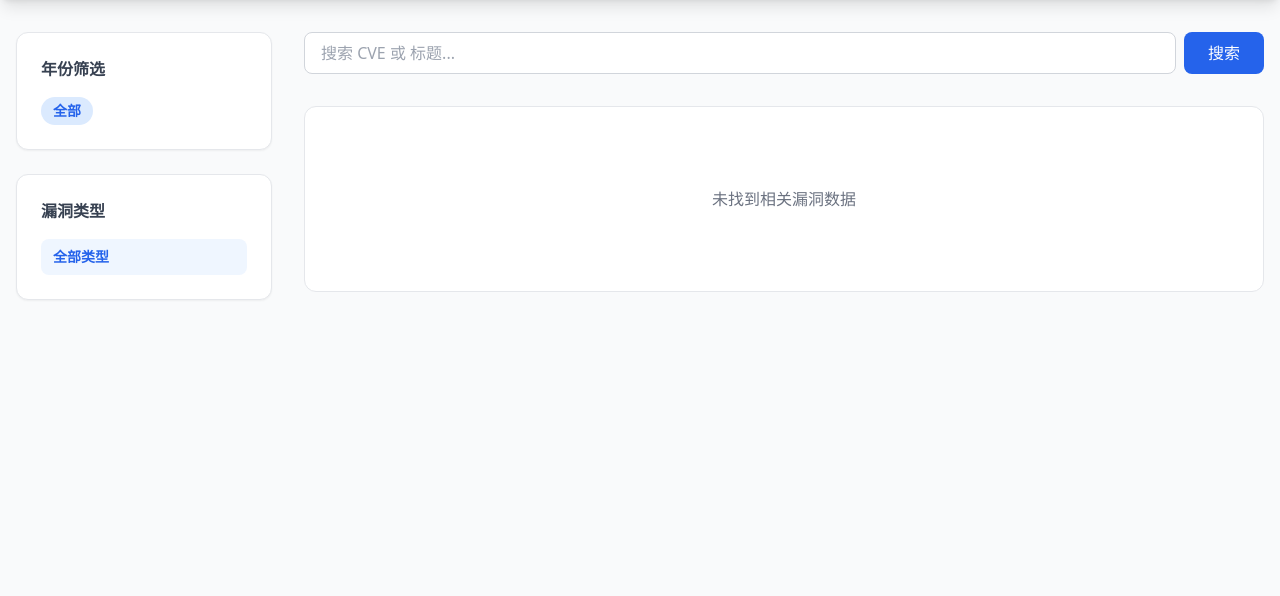
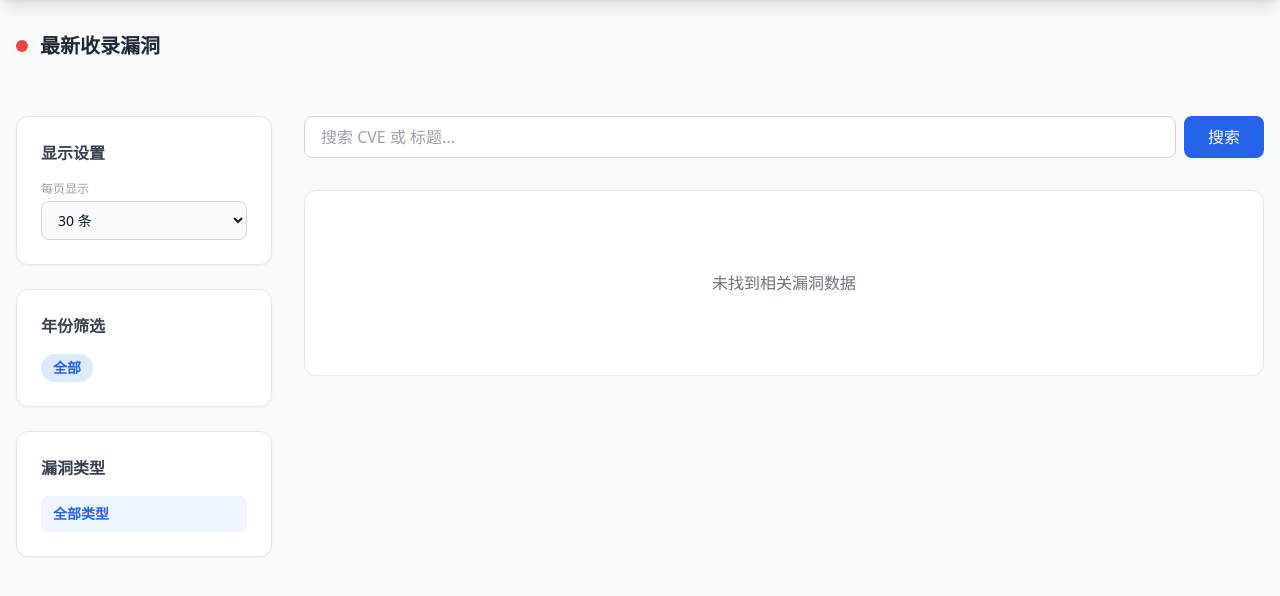
Before and after one commit to slavengr713327-a11y/panel332, a Flask app: page / in a window 1280 px wide. Shown: the part 64-660 px from the top of the page. Run offline with Flask 3, Linux system fonts and the light colour scheme; a user stored in the database is signed in; some libraries are stand-ins or nearby versions.

Commit message:
Add files via upload

```diff
--- a/app.py
+++ b/app.py
@@ -82,6 +82,12 @@ def index():
     severity_filter = request.args.get('severity')
     search_query = request.args.get('q')
 
+    # Pagination
+    page = request.args.get('page', 1, type=int)
+    per_page = request.args.get('per_page', 30, type=int)
+    if per_page not in [30, 50, 100]:
+        per_page = 30
+
     query = Vulnerability.query
 
     if year_filter:
@@ -97,18 +103,24 @@ def index():
             (Vulnerability.description.ilike(f'%{search_query}%'))
         )
 
+    # Latest vulnerabilities (Top 5 newly updated/inserted)
+    latest_vulns = Vulnerability.query.order_by(Vulnerability.last_updated.desc()).limit(5).all()
+
     # Stats for sidebar/filters
     years = db.session.query(Vulnerability.year).distinct().order_by(Vulnerability.year.desc()).all()
     types = db.session.query(Vulnerability.vuln_type).distinct().all()
+
+    # Paginated results
+    pagination = query.order_by(Vulnerability.publish_date.desc()).paginate(page=page, per_page=per_page)
     total_count = query.count()
 
-    vulns = query.order_by(Vulnerability.publish_date.desc()).all()
-
     return render_template('index.html',
-                         vulnerabilities=vulns,
+                         pagination=pagination,
+                         latest_vulnerabilities=latest_vulns,
                          years=[y[0] for y in years],
                          types=[t[0] for t in types],
-                         total_count=total_count)
+                         total_count=total_count,
+                         current_per_page=per_page)
 
 @app.route('/vuln/<path:vuln_id>')
 @login_required
--- a/templates/index.html
+++ b/templates/index.html
@@ -24,9 +24,48 @@
     </nav>
 
     <main class="max-w-7xl mx-auto px-4 py-8">
+        <!-- 最新漏洞分栏显示 -->
+        <section class="mb-10">
+            <h2 class="text-xl font-bold mb-4 flex items-center text-gray-800">
+                <span class="flex h-3 w-3 mr-3">
+                    <span class="animate-ping absolute inline-flex h-3 w-3 rounded-full bg-red-400 opacity-75"></span>
+                    <span class="relative inline-flex rounded-full h-3 w-3 bg-red-500"></span>
+                </span>
+                最新收录漏洞
+            </h2>
+            <div class="grid grid-cols-1 md:grid-cols-5 gap-4">
+                {% for vuln in latest_vulnerabilities %}
+                <div class="bg-white p-4 rounded-lg shadow-sm border-l-4 border-red-500 hover:shadow-md transition-shadow cursor-pointer"
+                     onclick="window.location.href='{{ url_for('detail', vuln_id=vuln.id) }}'">
+                    <p class="text-xs text-gray-400 mb-1">{{ vuln.last_updated }}</p>
+                    <h4 class="font-bold text-sm line-clamp-2 mb-2">{{ vuln.title }}</h4>
+                    <span class="text-[10px] px-1.5 py-0.5 bg-gray-100 rounded text-gray-500">{{ vuln.cve }}</span>
+                </div>
+                {% endfor %}
+            </div>
+        </section>
+
         <div class="flex flex-col lg:flex-row gap-8">
             <!-- 侧边栏过滤器 -->
             <aside class="w-full lg:w-64 space-y-6">
+                <!-- 搜索与分页设置 -->
+                <div class="bg-white p-6 rounded-xl shadow-sm border border-gray-200">
+                    <h3 class="font-bold mb-4 text-gray-700">显示设置</h3>
+                    <form action="{{ url_for('index') }}" method="GET" id="per-page-form" class="space-y-4">
+                        <input type="hidden" name="year" value="{{ request.args.get('year', '') }}">
+                        <input type="hidden" name="type" value="{{ request.args.get('type', '') }}">
+                        <input type="hidden" name="q" value="{{ request.args.get('q', '') }}">
+                        <div>
+                            <label class="text-xs text-gray-400 block mb-1">每页显示</label>
+                            <select name="per_page" onchange="this.form.submit()" class="w-full px-3 py-2 border border-gray-300 rounded-lg text-sm bg-gray-50">
+                                <option value="30" {% if current_per_page == 30 %}selected{% endif %}>30 条</option>
+                                <option value="50" {% if current_per_page == 50 %}selected{% endif %}>50 条</option>
+                                <option value="100" {% if current_per_page == 100 %}selected{% endif %}>100 条</option>
+                            </select>
+                        </div>
+                    </form>
+                </div>
+
                 <div class="bg-white p-6 rounded-xl shadow-sm border border-gray-200">
                     <h3 class="font-bold mb-4 text-gray-700">年份筛选</h3>
                     <div class="flex flex-wrap gap-2">
@@ -73,7 +112,7 @@
                 </div>
 
                 <div class="grid grid-cols-1 md:grid-cols-2 gap-6">
-                    {% for vuln in vulnerabilities %}
+                    {% for vuln in pagination.items %}
                     <div class="bg-white rounded-xl shadow-sm border border-gray-200 overflow-hidden hover:shadow-md transition-shadow cursor-pointer"
                          onclick="window.location.href='{{ url_for('detail', vuln_id=vuln.id) }}'">
                         <div class="p-6">
@@ -100,6 +139,23 @@
                     </div>
                     {% endfor %}
                 </div>
+
+                <!-- 分页控件 -->
+                {% if pagination.pages > 1 %}
+                <div class="mt-12 flex justify-center items-center gap-4">
+                    {% if pagination.has_prev %}
+                    <a href="{{ url_for('index', page=pagination.prev_num, per_page=current_per_page, year=request.args.get('year', ''), type=request.args.get('type', ''), q=request.args.get('q', '')) }}"
+                       class="px-4 py-2 bg-white border border-gray-300 rounded-lg hover:bg-gray-50 text-gray-600">上一页</a>
+                    {% endif %}
+
+                    <span class="text-sm text-gray-500">第 {{ pagination.page }} / {{ pagination.pages }} 页</span>
+
+                    {% if pagination.has_next %}
+                    <a href="{{ url_for('index', page=pagination.next_num, per_page=current_per_page, year=request.args.get('year', ''), type=request.args.get('type', ''), q=request.args.get('q', '')) }}"
+                       class="px-4 py-2 bg-white border border-gray-300 rounded-lg hover:bg-gray-50 text-gray-600">下一页</a>
+                    {% endif %}
+                </div>
+                {% endif %}
             </div>
         </div>
     </main>
```
Also changed, not shown: scripts/sync.py (+13 -5 lines).
